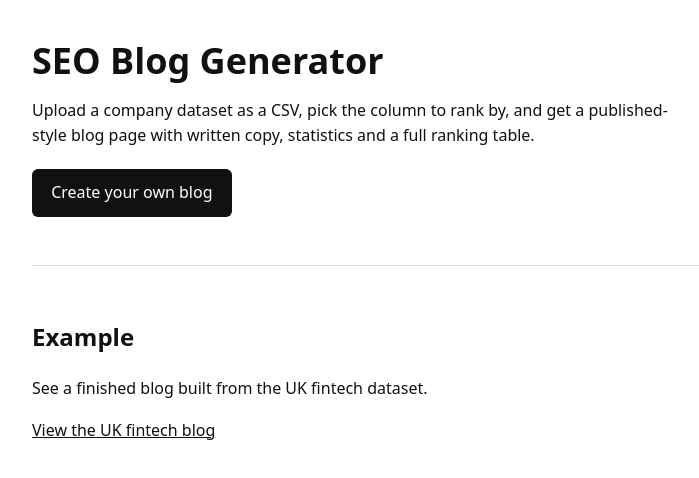
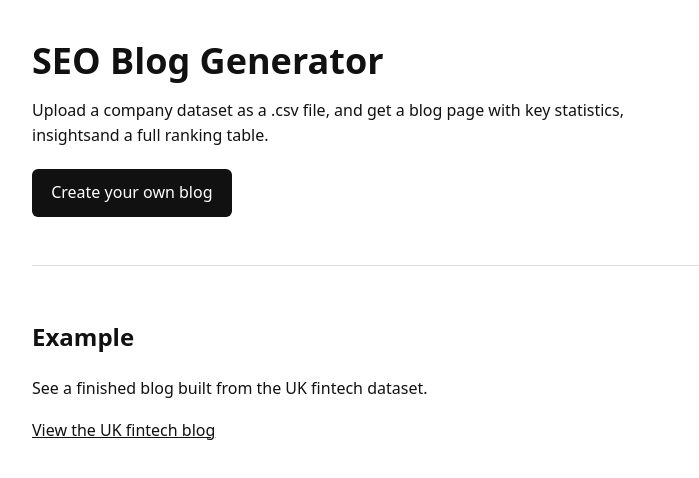
Before and after one commit to rahulrathod-git/beauhurst-blog, a Nuxt app: page / in a window 1280 px wide. Shown: the top 478 px of the page, without its empty margins (178-877 px from the left). Built offline with nearby package versions, Linux system fonts and the light colour scheme.

Commit message:
last little changes to wording etc.

```diff
--- a/app/pages/index.vue
+++ b/app/pages/index.vue
@@ -11,7 +11,7 @@ useSeoMeta({
   <main>
     <header class="hero">
       <h1>SEO Blog Generator</h1>
-      <p>Upload a company dataset as a CSV, pick the column to rank by, and get a published-style blog page with written copy, statistics and a full ranking table.</p>
+      <p>Upload a company dataset as a .csv file, and get a blog page with key statistics, insightsand a full ranking table.</p>
       <NuxtLink to="/upload" class="button">Create your own blog</NuxtLink>
     </header>
 
--- a/app/pages/upload.vue
+++ b/app/pages/upload.vue
@@ -38,7 +38,7 @@ useSeoMeta({ title: 'Upload your dataset' })
 <template>
   <main>
     <h1>Upload your dataset</h1>
-    <p>Choose a CSV file, then generate your blog page.</p>
+    <p>Choose a .csv file, then generate your blog page.</p>
 
     <input type="file" accept=".csv" @change="onFile" />
 
```
